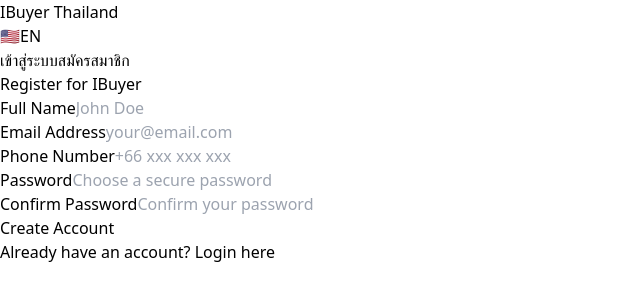
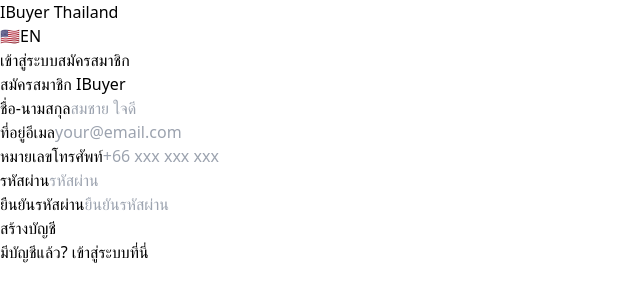
Before and after one commit to dennem/denis-vibing-ibuyer, a React (Vite) app in the folder frontend/: page /th/register in a window 1280 px wide. Shown: the top 302 px of the page, without its empty margins (0-640 px from the left). Built offline with nearby package versions, Linux system fonts and the light colour scheme.

Commit message:
Add missing translations and fix routing.

```diff
--- a/frontend/src/pages/Register.tsx
+++ b/frontend/src/pages/Register.tsx
@@ -16,7 +16,7 @@
   const { register: registerUser } = useAuth()
   const navigate = useNavigate()
   const location = useLocation()
-  const { i18n } = useTranslation()
+  const { t, i18n } = useTranslation()
   const [isLoading, setIsLoading] = useState(false)
   const [error, setError] = useState('')
 
@@ -45,7 +45,7 @@
       const dashboardPath = isEnglishPath ? '/en/dashboard' : '/th/dashboard'
       navigate(dashboardPath)
     } catch (err) {
-      setError('Registration failed. Please try again.')
+      setError(t('errors.registrationFailed'))
     } finally {
       setIsLoading(false)
     }
@@ -55,7 +55,7 @@
     <div className="max-w-md mx-auto mt-8">
       <div className="bg-white rounded-lg shadow-lg border border-gray-200 p-8">
         <h1 className="text-2xl font-bold text-center text-gray-900 mb-8">
-          Register for IBuyer
+          {t('auth.registerTitle')}
         </h1>
 
         {error && (
@@ -67,20 +67,20 @@
         <form onSubmit={handleSubmit(onSubmit)} className="space-y-6">
           <div>
             <label htmlFor="full_name" className="block text-sm font-medium text-gray-700 mb-2">
-              Full Name
+              {t('auth.fullName')}
             </label>
             <input
               id="full_name"
               type="text"
               {...register('full_name', {
-                required: 'Full name is required',
+                required: t('errors.required'),
                 minLength: {
                   value: 2,
-                  message: 'Name must be at least 2 characters',
+                  message: t('errors.nameTooShort'),
                 },
               })}
               className="w-full px-4 py-3 border border-gray-300 rounded-xl focus:outline-none focus:ring-2 focus:ring-blue-500"
-              placeholder="John Doe"
+              placeholder={t('form.placeholders.fullName')}
             />
             {errors.full_name && (
               <p className="text-red-500 text-sm mt-1">{errors.full_name.message}</p>
@@ -89,20 +89,20 @@
 
           <div>
             <label htmlFor="email" className="block text-sm font-medium text-gray-700 mb-2">
-              Email Address
+              {t('auth.email')}
             </label>
             <input
               id="email"
               type="email"
               {...register('email', {
-                required: 'Email is required',
+                required: t('errors.required'),
                 pattern: {
                   value: /^\S+@\S+$/i,
-                  message: 'Invalid email address',
+                  message: t('errors.invalidEmail'),
                 },
               })}
               className="w-full px-4 py-3 border border-gray-300 rounded-xl focus:outline-none focus:ring-2 focus:ring-blue-500"
-              placeholder="your@email.com"
+              placeholder={t('form.placeholders.email')}
             />
             {errors.email && (
               <p className="text-red-500 text-sm mt-1">{errors.email.message}</p>
@@ -111,20 +111,20 @@
 
           <div>
             <label htmlFor="phone_number" className="block text-sm font-medium text-gray-700 mb-2">
-              Phone Number
+              {t('auth.phoneNumber')}
             </label>
             <input
               id="phone_number"
               type="tel"
               {...register('phone_number', {
-                required: 'Phone number is required',
+                required: t('errors.required'),
                 pattern: {
                   value: /^[0-9+\-\s()]+$/,
-                  message: 'Invalid phone number',
+                  message: t('errors.invalidPhone'),
                 },
               })}
               className="w-full px-4 py-3 border border-gray-300 rounded-xl focus:outline-none focus:ring-2 focus:ring-blue-500"
-              placeholder="+66 xxx xxx xxx"
+              placeholder={t('form.placeholders.phoneNumber')}
             />
             {errors.phone_number && (
               <p className="text-red-500 text-sm mt-1">{errors.phone_number.message}</p>
@@ -133,20 +133,20 @@
 
           <div>
             <label htmlFor="password" className="block text-sm font-medium text-gray-700 mb-2">
-              Password
+              {t('auth.password')}
             </label>
             <input
               id="password"
               type="password"
               {...register('password', {
-                required: 'Password is required',
+                required: t('errors.required'),
                 minLength: {
                   value: 6,
-                  message: 'Password must be at least 6 characters',
+                  message: t('errors.passwordTooShort'),
                 },
               })}
               className="w-full px-4 py-3 border border-gray-300 rounded-xl focus:outline-none focus:ring-2 focus:ring-blue-500"
-              placeholder="Choose a secure password"
+              placeholder={t('auth.password')}
             />
             {errors.password && (
               <p className="text-red-500 text-sm mt-1">{errors.password.message}</p>
@@ -155,18 +155,18 @@
 
           <div>
             <label htmlFor="confirmPassword" className="block text-sm font-medium text-gray-700 mb-2">
-              Confirm Password
+              {t('auth.confirmPassword')}
             </label>
             <input
               id="confirmPassword"
               type="password"
               {...register('confirmPassword', {
-                required: 'Please confirm your password',
+                required: t('errors.required'),
                 validate: (value) =>
-                  value === password || 'Passwords do not match',
+                  value === password || t('errors.passwordsDontMatch'),
               })}
               className="w-full px-4 py-3 border border-gray-300 rounded-xl focus:outline-none focus:ring-2 focus:ring-blue-500"
-              placeholder="Confirm your password"
+              placeholder={t('auth.confirmPassword')}
             />
             {errors.confirmPassword && (
               <p className="text-red-500 text-sm mt-1">{errors.confirmPassword.message}</p>
@@ -182,15 +182,15 @@
                 : 'bg-blue-600 hover:bg-blue-700'
             } text-white`}
           >
-            {isLoading ? 'Creating Account...' : 'Create Account'}
+            {isLoading ? t('auth.creatingAccount') : t('auth.registerButton')}
           </button>
         </form>
 
         <div className="mt-6 text-center">
           <p className="text-sm text-gray-600">
-            Already have an account?{' '}
-            <Link to="/login" className="text-blue-600 hover:text-blue-500 font-medium">
-              Login here
+            {t('auth.haveAccount')}{' '}
+            <Link to={location.pathname.startsWith('/en') ? '/en/login' : '/th/login'} className="text-blue-600 hover:text-blue-500 font-medium">
+              {t('auth.loginHere')}
             </Link>
           </p>
         </div>
```
